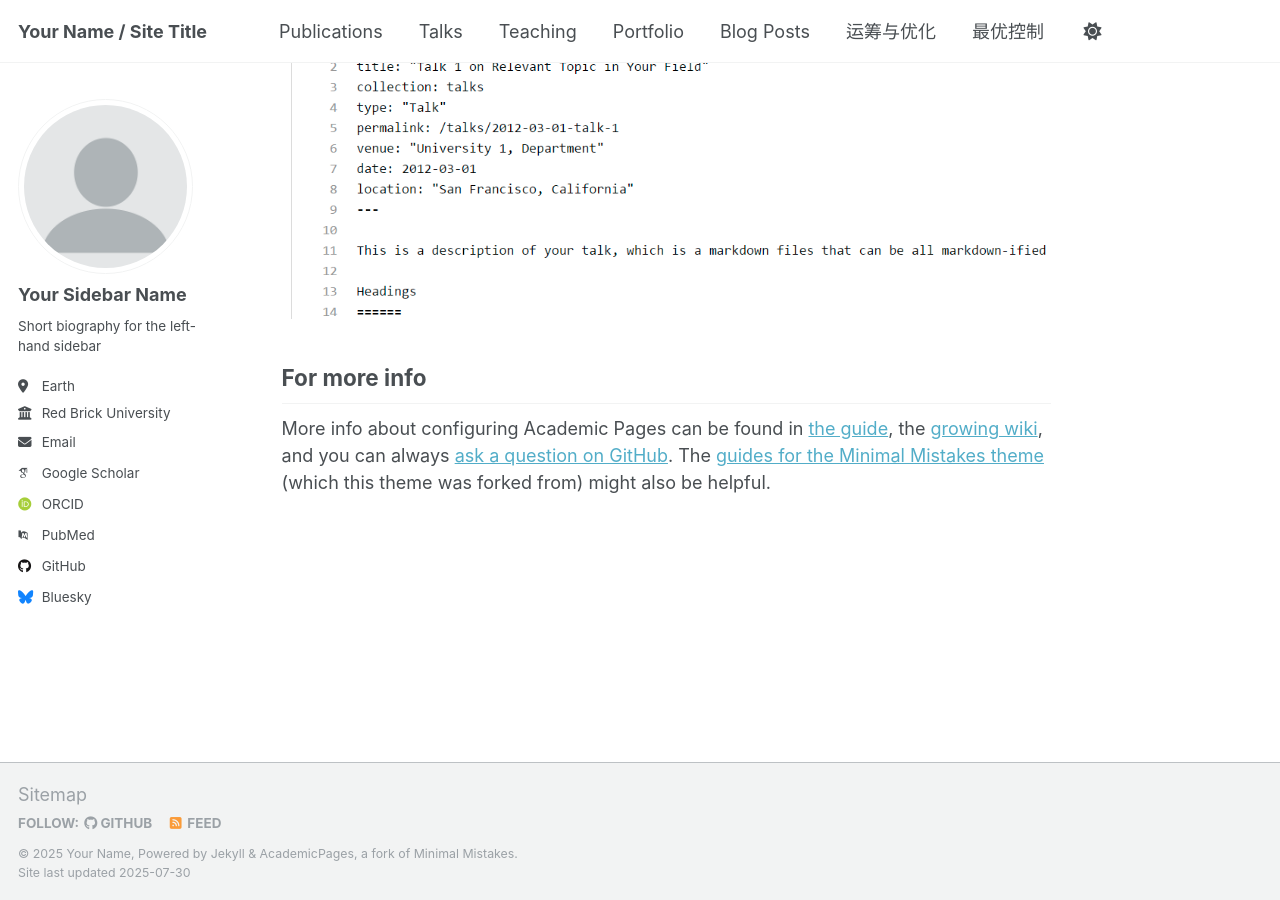
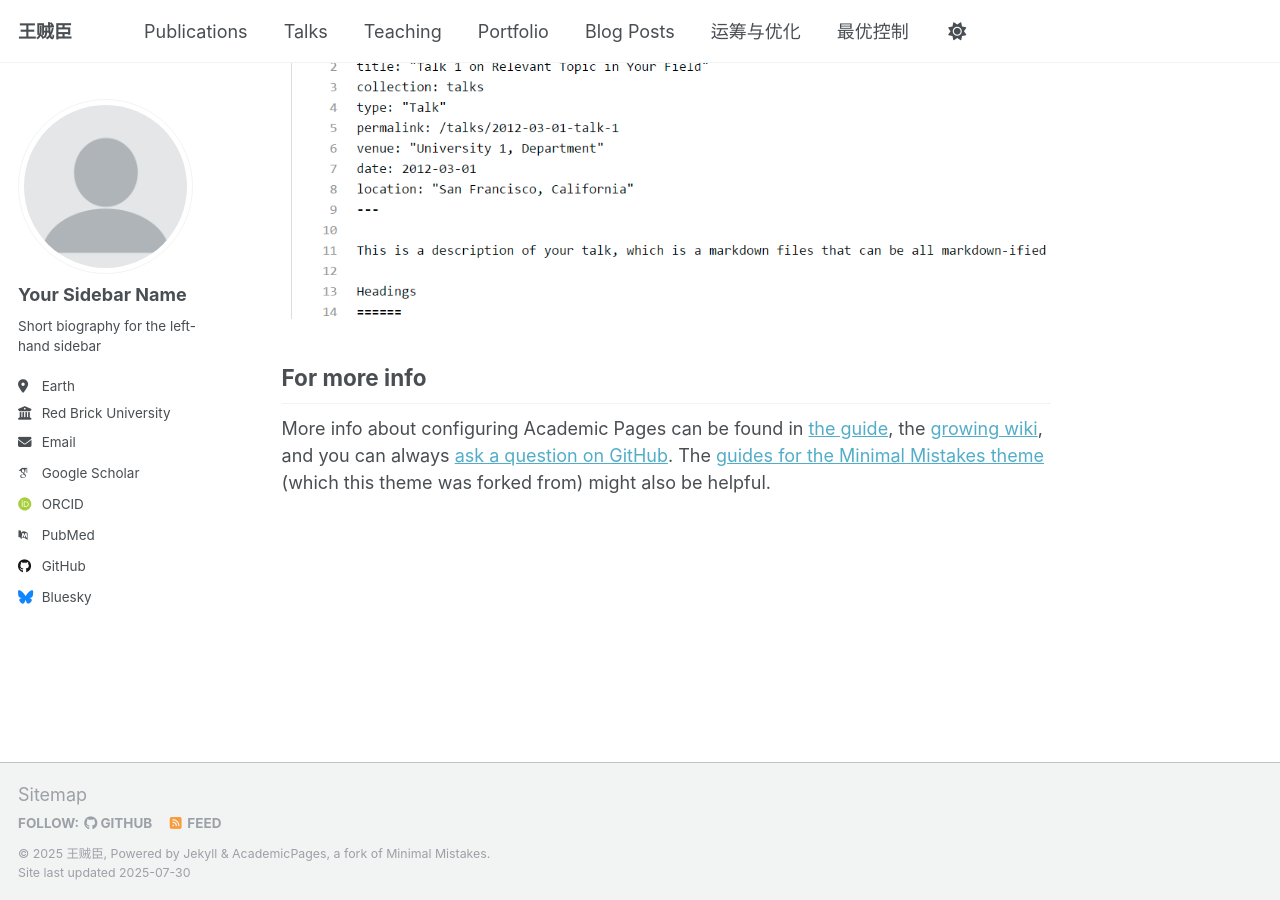
Before and after one commit to boyogala/boyogala.github.io, a Jekyll site: the page built from _pages/about.md, in a window 1280 px wide and 900 px high, scrolled down 2880 px. Built offline with Jekyll 4.4.1, drawn with Linux system fonts in a browser that asks for light colours; some web fonts are replaced; a script that is not in the unit is left out.

Commit message:
Update _config.yml

```diff
--- a/_config.yml
+++ b/_config.yml
@@ -9,13 +9,13 @@
 # Basic Site Settings
 locale                   : "en-US"
 site_theme               : "default"
-title                    : "Your Name / Site Title"
+title                    : "王贼臣"
 title_separator          : "-"
-name                     : &name "Your Name"
-description              : &description "personal description"
-url                      : https://academicpages.github.io # the base hostname & protocol for your site e.g. "https://[your GitHub username].github.io" or if you already have some other page hosted on Github then use "https://[your GitHub username].github.io/[Your Repo Name]"
+name                     : &name "王贼臣"
+description              : &description "这里是 “王贼臣” 的个人主页，这里只有 “王贼臣”！"
+url                      : https://www.wangzeichen.cn # the base hostname & protocol for your site e.g. "https://[your GitHub username].github.io" or if you already have some other page hosted on Github then use "https://[your GitHub username].github.io/[Your Repo Name]"
 baseurl                  : "" # the subpath of your site, e.g. "/blog"
-repository               : "academicpages/academicpages.github.io"
+repository               : "boyogala/boyogala.github.io"
 
 # Site Author - The following control what appear as part of the author content on the side bar.
 #               If a field is blank the icon and link will not appear, otherwise it will be shown.
```
